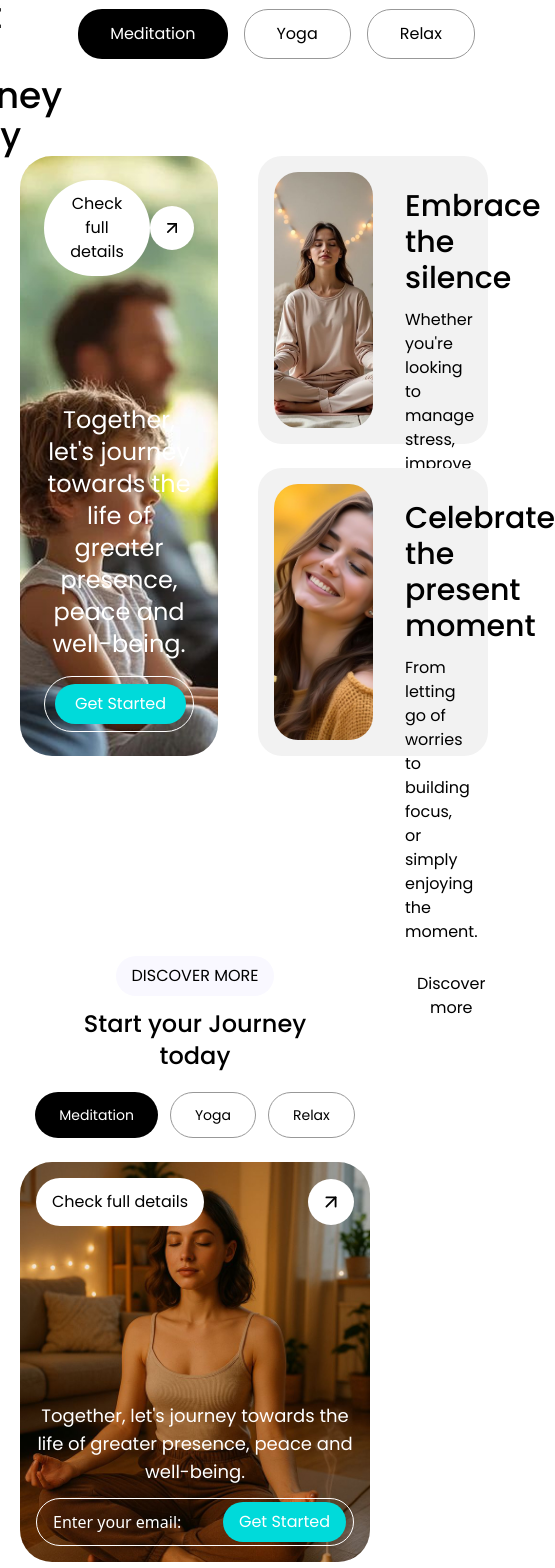
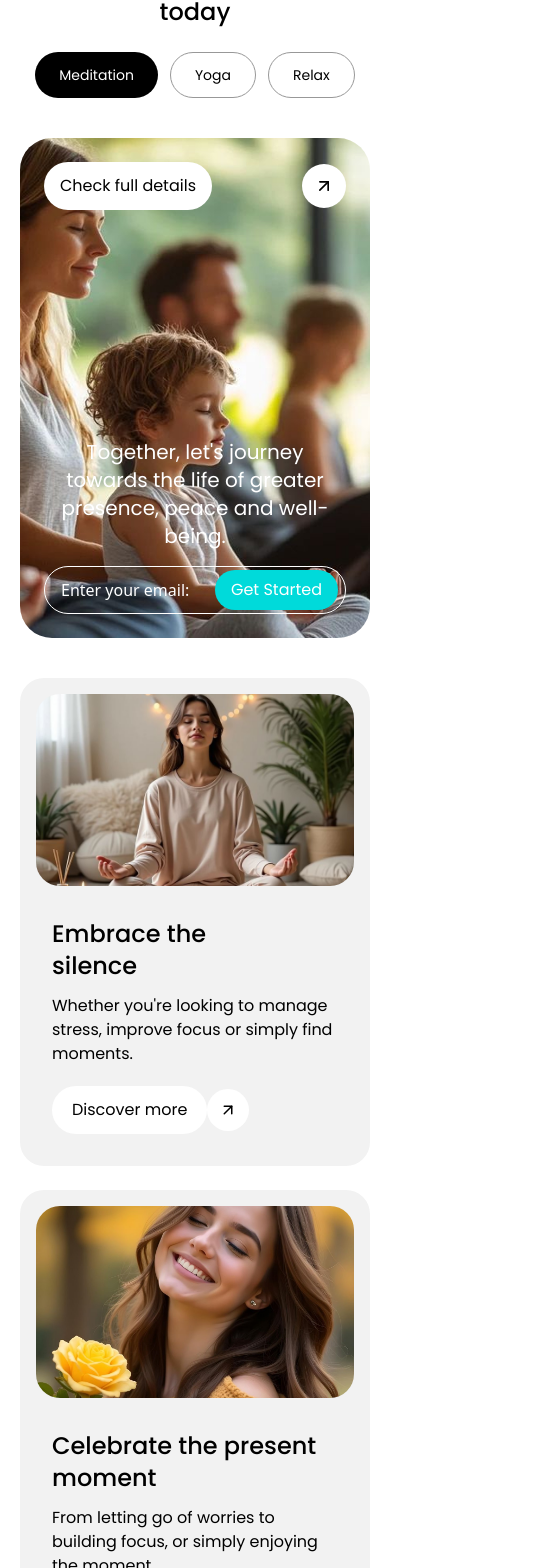
Before and after one commit to Neeschal1/Soham-web, a React (Vite) app: page / in a window 390 px wide. Shown: the part 1484-3052 px from the top of the page, 555 px wide, since content can reach past the window. Built offline with nearby package versions, Linux system fonts and the light colour scheme.

Commit message:
journey picture perfect responsive ui

```diff
--- a/src/components/landing/journey.jsx
+++ b/src/components/landing/journey.jsx
@@ -1,7 +1,6 @@
 import React, { useEffect, useRef, useState } from "react";
 import Fonts from "../../utils/fontsconfig";
 import Detailcard from "../../assets/images/detail_card.png";
-import Servicesimage from "../../assets/images/servicesimg.jpg";
 import { LuArrowUpRight } from "react-icons/lu";
 import Silence from "../../assets/images/silence.jpg";
 import Happy from "../../assets/images/happy.jpg";
@@ -30,14 +29,16 @@ const journey_options = [
 ];
 
 const Journey = () => {
-  const [btn, setbtn] = useState("Meditation");
+  const [btn, setBtn] = useState("Meditation");
 
+  // Separate refs for DetailCard and JourneyCards
   const detailRef = useRef(null);
+  const cardsRef = useRef(null);
+
   const [detailVisible, setDetailVisible] = useState(false);
-
-  const cardsRef = useRef(null);
   const [cardsVisible, setCardsVisible] = useState(false);
 
+  // Intersection Observer for Detail Card
   useEffect(() => {
     const observer = new IntersectionObserver(
       (entries) => {
@@ -54,6 +55,7 @@ const Journey = () => {
     return () => observer.disconnect();
   }, []);
 
+  // Intersection Observer for Journey Cards
   useEffect(() => {
     const observer = new IntersectionObserver(
       (entries) => {
@@ -71,56 +73,54 @@ const Journey = () => {
   }, []);
 
   return (
-    <div className="w-full flex flex-col gap-10 p-5 md:p-10">
-      {/* -------------------- Desktop / Large Screens -------------------- */}
-      <div className="lg:flex flex-col gap-10 mt-20 mb-20">
-        {/* Heading + Buttons */}
-        <div className="flex justify-center items-center w-full">
-          <div className="flex flex-1 flex-row gap-4 justify-center items-center">
-            <div className="flex flex-col gap-5">
+    <div className="w-full flex flex-col gap-10 p-5 md:p-10 mt-20 mb-20">
+      {/* -------------------- Heading + Buttons -------------------- */}
+      <div className="flex flex-col lg:flex-row items-center justify-between gap-6">
+        {/* Heading */}
+        <div className="flex flex-col gap-3 text-center lg:text-left">
           <h3
-                className="bg-[#F9F8FF] py-2 px-4 rounded-full w-fit"
+            className="bg-[#F9F8FF] py-2 px-4 rounded-full w-fit mx-auto lg:mx-0"
             style={Fonts.poppins.regular}
           >
             DISCOVER MORE
           </h3>
-              <h1 style={Fonts.poppins.medium} className="text-4xl">
+          <h1
+            style={Fonts.poppins.medium}
+            className="text-2xl md:text-3xl lg:text-4xl"
+          >
             Start your Journey <br /> today
           </h1>
         </div>
-            <div className="flex flex-1 gap-4 justify-end">
-              {buttonoptions.map((items) => (
+
+        {/* Buttons */}
+        <div className="flex flex-wrap gap-3 justify-center lg:justify-end">
+          {buttonoptions.map((item) => (
             <button
+              key={item}
+              onClick={() => setBtn(item)}
               style={Fonts.poppins.regular}
-                  key={items}
-                  onClick={() => setbtn(items)}
-                  className={`text-l font-poppins rounded-3xl px-8 py-3 transition-colors duration-800 ${
-                    btn === items
+              className={`text-sm md:text-base font-poppins rounded-3xl px-6 py-3 transition-colors duration-800 ${
+                btn === item
                   ? "bg-black text-white"
                   : "border border-[#989898] text-black hover:bg-black hover:text-white"
               }`}
             >
-                  {items}
+              {item}
             </button>
           ))}
         </div>
       </div>
-        </div>
 
-        {/* Detail Card */}
-        <div className="flex flex-row gap-10">
+      {/* -------------------- Detail Card -------------------- */}
+      <div className="flex flex-1 lg:flex-row lg:gap-10 flex-col gap-10">
         <div
           ref={detailRef}
-            className={`w-9/12 h-150 rounded-4xl flex flex-col p-6 items-center justify-between object-cover transition-all duration-700 ${
+          className={`w-full lg:w-9/12 mx-auto h-[500px] md:h-[550px] lg:h-[600px] rounded-4xl flex flex-col p-6 items-center justify-between bg-cover bg-center transition-all duration-700 ${
             detailVisible
               ? "opacity-100 translate-y-0"
               : "opacity-0 translate-y-10"
           }`}
-            style={{
-              backgroundImage: `url(${Detailcard})`,
-              backgroundSize: "cover",
-              backgroundPosition: "center",
-            }}
+          style={{ backgroundImage: `url(${Detailcard})` }}
         >
           <div className="flex w-full flex-row items-center justify-between">
             <button
@@ -133,23 +133,24 @@ const Journey = () => {
               <LuArrowUpRight size={20} />
             </div>
           </div>
+
           <div className="w-full flex flex-col gap-4 mt-4">
             <h2
               style={Fonts.poppins.regular}
-                className="text-white text-center text-2xl"
+              className="text-white text-center text-xl md:text-2xl"
             >
               Together, let's journey towards the life of greater presence,
               peace and well-being.
             </h2>
             <div className="w-full relative flex">
               <input
-                  className="w-full h-14 border border-white rounded-full p-5 pr-32 text-white bg-transparent placeholder-white"
+                className="w-full h-12 md:h-14 border border-white rounded-full p-4 pr-28 md:pr-32 text-white bg-transparent placeholder-white"
                 type="email"
                 placeholder="Enter your email:"
               />
               <button
                 style={Fonts.poppins.regular}
-                  className="absolute right-2 top-1/2 -translate-y-1/2 bg-[#00DADA] text-white px-5 py-2 rounded-full hover:bg-black transition duration-800"
+                className="absolute right-2 top-1/2 -translate-y-1/2 bg-[#00DADA] text-white px-4 md:px-5 py-2 rounded-full hover:bg-black transition duration-800"
               >
                 Get Started
               </button>
@@ -157,7 +158,7 @@ const Journey = () => {
           </div>
         </div>
 
-          {/* Journey Cards */}
+        {/* -------------------- Journey Cards -------------------- */}
         <div
           ref={cardsRef}
           className={`flex flex-col gap-6 transition-all duration-700 ${
@@ -166,266 +167,33 @@ const Journey = () => {
               : "opacity-0 translate-y-10"
           }`}
         >
-            {journey_options.map((items) => (
+          {journey_options.map((item) => (
             <div
-                key={items.id}
-                className="h-72 w-full rounded-3xl bg-[#F2F2F2] p-4 flex flex-row gap-4"
+              key={item.id}
+              className="h-auto lg:h-72 md:h-60 w-full rounded-3xl bg-[#F2F2F2] p-4 flex flex-col md:flex-row gap-4"
             >
               <img
-                  className="w-6/12 h-64 rounded-3xl object-cover"
-                  src={items.image}
+                className="w-full md:w-6/12 h-48 md:h-full rounded-3xl object-cover"
+                src={item.image}
+                alt={item.title}
               />
-                <div className="flex flex-col justify-between p-4 w-6/12 gap-3">
-                  <h1 style={Fonts.poppins.medium} className="text-3xl">
-                    {items.title}
+              <div className="flex flex-col justify-between p-4 md:w-6/12 gap-3">
+                <h1
+                  style={Fonts.poppins.medium}
+                  className="text-2xl md:text-3xl"
+                >
+                  {item.title}
                 </h1>
-                  <h3 style={Fonts.poppins.regular}>{items.subtitle}</h3>
-                  <div className="flex gap-2 mt-2 items-center">
+                <h3 style={Fonts.poppins.regular}>{item.subtitle}</h3>
+                <div className="flex mt-2 items-center">
                   <button
                     style={Fonts.poppins.regular}
-                      className="bg-white py-2 px-3 rounded-full"
+                    className="bg-white py-3 px-5 rounded-full"
                   >
                     Discover more
                   </button>
+                  <div className="px-3 py-3 bg-white rounded-full">
                     <LuArrowUpRight size={18} />
-                  </div>
-                </div>
-              </div>
-            ))}
-          </div>
-        </div>
-      </div>
-
-      {/* -------------------- Tablet Screens -------------------- */}
-      <div className="hidden md:flex lg:hidden flex-col gap-8">
-        {/* Heading + Buttons */}
-        <div className="flex flex-col items-center text-center gap-4">
-          <h3
-            className="bg-[#F9F8FF] py-2 px-4 rounded-full w-fit"
-            style={Fonts.poppins.regular}
-          >
-            DISCOVER MORE
-          </h3>
-          <h1 style={Fonts.poppins.medium} className="text-3xl">
-            Start your Journey <br /> today
-          </h1>
-          <div className="flex flex-wrap gap-3 justify-center mt-2">
-            {buttonoptions.map((items) => (
-              <button
-                style={Fonts.poppins.regular}
-                key={items}
-                onClick={() => setbtn(items)}
-                className={`text-l font-poppins rounded-3xl px-6 py-3 transition-colors duration-800 ${
-                  btn === items
-                    ? "bg-black text-white"
-                    : "border border-[#989898] text-black hover:bg-black hover:text-white"
-                }`}
-              >
-                {items}
-              </button>
-            ))}
-          </div>
-        </div>
-
-        {/* Detail Card */}
-        <div
-          ref={detailRef}
-          className={`w-full rounded-4xl flex flex-col p-6 items-center justify-between object-cover transition-all duration-700 ${
-            detailVisible
-              ? "opacity-100 translate-y-0"
-              : "opacity-0 translate-y-10"
-          }`}
-          style={{
-            backgroundImage: `url(${Detailcard})`,
-            backgroundSize: "cover",
-            backgroundPosition: "center",
-          }}
-        >
-          <div className="flex w-full flex-row items-center justify-between">
-            <button
-              className="bg-white py-3 px-4 rounded-full"
-              style={Fonts.poppins.regular}
-            >
-              Check full details
-            </button>
-            <div className="bg-white rounded-full py-3 px-3">
-              <LuArrowUpRight size={20} />
-            </div>
-          </div>
-          <div className="w-full flex flex-col gap-4 mt-4">
-            <h2
-              style={Fonts.poppins.regular}
-              className="text-white text-center text-xl"
-            >
-              Together, let's journey towards the life of greater presence,
-              peace and well-being.
-            </h2>
-            <div className="w-full relative flex">
-              <input
-                className="w-full h-12 border border-white rounded-full p-4 pr-28 text-white bg-transparent placeholder-white"
-                type="email"
-                placeholder="Enter your email:"
-              />
-              <button
-                style={Fonts.poppins.regular}
-                className="absolute right-2 top-1/2 -translate-y-1/2 bg-[#00DADA] text-white px-4 py-2 rounded-full hover:bg-black transition duration-800"
-              >
-                Get Started
-              </button>
-            </div>
-          </div>
-        </div>
-
-        {/* Journey Cards */}
-        <div
-          ref={cardsRef}
-          className={`flex flex-col gap-6 transition-all duration-700 ${
-            cardsVisible
-              ? "opacity-100 translate-y-0"
-              : "opacity-0 translate-y-10"
-          }`}
-        >
-          {journey_options.map((items) => (
-            <div
-              key={items.id}
-              className="h-auto w-full rounded-3xl bg-[#F2F2F2] p-4 flex flex-col md:flex-row gap-4"
-            >
-              <img
-                className="w-full md:w-6/12 h-48 md:h-60 rounded-3xl object-cover"
-                src={items.image}
-              />
-              <div className="flex flex-col justify-between p-4 md:w-6/12 gap-3">
-                <h1 style={Fonts.poppins.medium} className="text-3xl">
-                  {items.title}
-                </h1>
-                <h3 style={Fonts.poppins.regular}>{items.subtitle}</h3>
-                <div className="flex gap-2 mt-2 items-center">
-                  <button
-                    style={Fonts.poppins.regular}
-                    className="bg-white py-2 px-3 rounded-full"
-                  >
-                    Discover more
-                  </button>
-                  <LuArrowUpRight size={18} />
-                </div>
-              </div>
-            </div>
-          ))}
-        </div>
-      </div>
-
-      {/* -------------------- Mobile Screens -------------------- */}
-      <div className="flex flex-col md:hidden gap-6 mt-20 mb-20">
-        {/* Heading + Buttons */}
-        <div className="flex flex-col items-center text-center gap-3">
-          <h3
-            className="bg-[#F9F8FF] py-2 px-4 rounded-full w-fit"
-            style={Fonts.poppins.regular}
-          >
-            DISCOVER MORE
-          </h3>
-          <h1 style={Fonts.poppins.medium} className="text-2xl">
-            Start your Journey <br /> today
-          </h1>
-          <div className="flex flex-wrap gap-3 justify-between mt-2">
-            {buttonoptions.map((items) => (
-              <button
-                style={Fonts.poppins.regular}
-                key={items}
-                onClick={() => setbtn(items)}
-                className={`text-sm font-poppins justify-between rounded-3xl px-6 py-3 transition-colors duration-800 ${
-                  btn === items
-                    ? "bg-black text-white"
-                    : "border border-[#989898] text-black hover:bg-black hover:text-white"
-                }`}
-              >
-                {items}
-              </button>
-            ))}
-          </div>
-        </div>
-
-        {/* Detail Card */}
-        <div
-          ref={detailRef}
-          className={`w-full h-100 rounded-4xl flex flex-col p-4 items-center justify-between object-cover transition-all duration-700 ${
-            detailVisible
-              ? "opacity-100 translate-y-0"
-              : "opacity-0 translate-y-10"
-          }`}
-          style={{
-            backgroundImage: `url(${Servicesimage})`,
-            backgroundSize: "cover",
-            backgroundPosition: "center",
-          }}
-        >
-          <div className="flex w-full flex-row items-center justify-between">
-            <button
-              className="bg-white py-3 px-4 rounded-full"
-              style={Fonts.poppins.regular}
-            >
-              Check full details
-            </button>
-            <div className="bg-white rounded-full py-3 px-3">
-              <LuArrowUpRight size={22} />
-            </div>
-          </div>
-          <div className="w-full flex flex-col gap-3 mt-4">
-            <h2
-              style={Fonts.poppins.regular}
-              className="text-white text-center text-lg"
-            >
-              Together, let's journey towards the life of greater presence,
-              peace and well-being.
-            </h2>
-            <div className="w-full relative flex">
-              <input
-                className="w-full h-12 border border-white rounded-full p-4 pr-28 text-white bg-transparent placeholder-white"
-                type="email"
-                placeholder="Enter your email:"
-              />
-              <button
-                style={Fonts.poppins.regular}
-                className="absolute right-2 top-1/2 -translate-y-1/2 bg-[#00DADA] text-white px-4 py-2 rounded-full hover:bg-black transition duration-800"
-              >
-                Get Started
-              </button>
-            </div>
-          </div>
-        </div>
-
-        {/* Journey Cards */}
-        <div
-          ref={cardsRef}
-          className={`flex flex-col gap-4 transition-all duration-700 ${
-            cardsVisible
-              ? "opacity-100 translate-y-0"
-              : "opacity-0 translate-y-10"
-          }`}
-        >
-          {journey_options.map((items) => (
-            <div
-              key={items.id}
-              className="h-auto w-full rounded-3xl bg-[#F2F2F2] p-4 flex flex-col gap-3"
-            >
-              <img
-                className="w-full h-48 rounded-3xl object-cover"
-                src={items.image}
-              />
-              <div className="flex flex-col justify-between p-2 gap-2">
-                <h1 style={Fonts.poppins.medium} className="text-xl">
-                  {items.title}
-                </h1>
-                <h3 style={Fonts.poppins.regular}>{items.subtitle}</h3>
-                <div className="flex mt-2 items-center">
-                  <button
-                    style={Fonts.poppins.regular}
-                    className="bg-white py-2 px-5 rounded-full"
-                  >
-                    Discover more
-                  </button>
-                  <div className="px-3 py-3 rounded-full bg-white">
-                    <LuArrowUpRight size={16} />
                   </div>
                 </div>
               </div>
```
Lines whose indentation alone changed are shown as unchanged.
